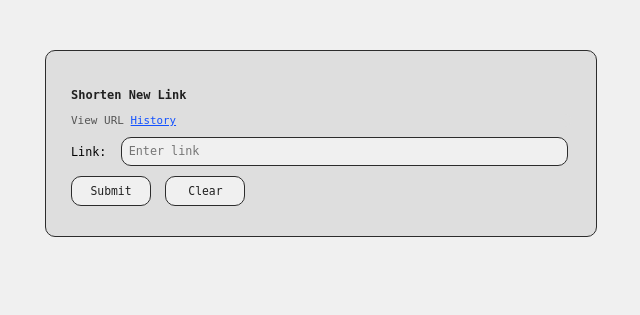
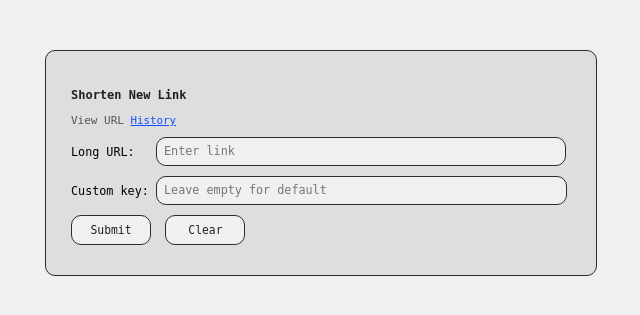
Before and after one commit to AvirukBasak/flask-url-shortner, a Flask app: template templates/home.html in a window 1280 px wide. Shown: the top 315 px of the page, without its empty margins (319-959 px from the left). Run offline with Flask 3, Linux system fonts and the light colour scheme; the template is opened without the code that fills it, so the values that code supplies are empty; parts of the project's set-up code (start-up, migrations or seed data) failed here and were passed over.

Commit message:
added support for custom keys

```diff
--- a/app.py
+++ b/app.py
@@ -40,7 +40,8 @@ def create_response(
     info_password = None,
     info_confpassword = None,
     info_link = None,
-    info_shortkey = None,
+    info_shorturl = None,
+    info_custom_key = None,
     info_title = None,
     info_msg = None,
     content = None,
@@ -53,9 +54,10 @@ def create_response(
     res['info']['password'] = info_password
     res['info']['confpassword'] = info_confpassword
     res['info']['link'] = info_link
-    res['info']['shortkey'] = info_shortkey
-    res['info']['title'] = info_title
-    res['info']['msg'] = info_msg
+    res['info']['shorturl'] = info_shorturl
+    res['info']['custom_key'] = info_custom_key
+    res['info']['title'] = info_title if info_title else info_msg
+    res['info']['msg'] = info_msg if info_msg else info_title
     res['content'] = content
     return res
 
@@ -191,22 +193,50 @@ def home():
     )
     link = request.form.get('link')
     link = link.strip()
+    custom_key = request.form.get('custom_key')
+    custom_key = custom_key.strip() if custom_key else ''
     if not link: return render_template('home.html',
-        form = { 'link': link },
+        form = { 'link': link, 'custom_key': custom_key },
         res = create_response(
             info_link = True,
             info_msg = 'invalid url'
         )
     ), 400
-    shortkey = shorten_url(link)
+    if custom_key and (len(custom_key) > 15 or len(custom_key)) < 3: return render_template('home.html',
+        form = { 'link': link, 'custom_key': custom_key },
+        res = create_response(
+            info_custom_key = True,
+            info_msg = 'custom key should be 3 to 15 characters'
+        )
+    ), 400
+    try:
+        if custom_key:
+            url = Urldb.query.filter_by(short_key=custom_key).first()
+            if url: return render_template('home.html',
+                form = { 'link': link, 'custom_key': custom_key },
+                res = create_response(
+                    info_custom_key = True,
+                    info_msg = 'this custom key is taken'
+                )
+            ), 400
+    except Exception as e: return render_template('error.html',
+        form = { 'link': link, 'custom_key': custom_key },
+        res = create_response(
+            info_error = True,
+            info_title = 'Server Error',
+            info_msg = str(e)
+        )
+    ), 500
+    shortkey = shorten_url(link) if not custom_key else custom_key
     username = current_user.username
     try:
         url = Urldb.query.filter_by(original_url=link).first()
-        if url: url = Urldb(username, link, url.short_key)
+        if url and not custom_key: url = Urldb(username, link, url.short_key)
+        else: url = None
         if url: return render_template('home.html',
-            form = { 'link': link },
+            form = { 'link': link, 'custom_key': custom_key },
             res = create_response(
-                info_shortkey = '<a href="/r/%s" target="_blank">https://%s/r/%s</a>' % (
+                info_shorturl = '<a href="/r/%s" target="_blank">https://%s/r/%s</a>' % (
                     url.short_key,
                     envars.APP_HOSTNAME,
                     url.short_key
@@ -216,7 +246,7 @@ def home():
         url = Urldb(username, link, shortkey)
         if not url.id: raise Exception('server error')
     except Exception as e: return render_template('error.html',
-            form = { 'link': link },
+            form = { 'link': link, 'custom_key': custom_key },
             res = create_response(
                 info_error = True,
                 info_title = 'Server Error',
@@ -224,9 +254,9 @@ def home():
             )
         ), 500
     return render_template('home.html',
-        form = { 'link': link },
+        form = { 'link': link, 'custom_key': custom_key },
         res = create_response(
-            info_shortkey = '<a href="/r/%s" target="_blank">https://%s/r/%s</a>' % (
+            info_shorturl = '<a href="/r/%s" target="_blank">https://%s/r/%s</a>' % (
                 shortkey,
                 envars.APP_HOSTNAME,
                 shortkey
--- a/templates/home.html
+++ b/templates/home.html
@@ -6,7 +6,7 @@
 
 <div class="subcontainer unimportant">View URL&nbsp;<a href="/history">History</a></div>
 <form method="POST">
-  <label for="link">Link:&nbsp;</label>
+  <label for="link">Long URL:&nbsp;&nbsp;</label>
   <input required
     class = "text"
     id = "link"
@@ -14,20 +14,32 @@
     type = "url"
     placeholder = "Enter link"
     value = "{{ form.link }}"
-    style = "width: calc(100% - 69px);"
+    style = "width: calc(100% - 69px - 37px);"
   /></br>
   {% if res.info.link %}<h4 style="color: tomato;">{{ res.info.msg }}</h4></br>{% endif %}
+
+  <label for="custom_key">Custom key:</label>
+  <input
+    class = "text"
+    id = "custom_key"
+    name = "custom_key"
+    type = "text"
+    placeholder = "Leave empty for default"
+    value = "{{ form.custom_key }}"
+    style = "width: calc(100% - 105px);"
+  /></br>
+  {% if res.info.custom_key %}<h4 style="color: tomato;">{{ res.info.msg }}</h4></br>{% endif %}
 
   <input class="button" id="submit" type="submit" value="Submit"/>&nbsp;
   <input class="button" id="reset" type="reset" value="Clear"/>
 </form>
-{% if res.info.shortkey %}
+{% if res.info.shorturl %}
 <hr>
 <h3 style="color: var(--accent-color);">
     Shortened link
 </h3>
 
-<div class="subcontainer">{{ res.info.shortkey | safe }}</div>
+<div class="subcontainer">{{ res.info.shorturl | safe }}</div>
 
 {% endif %}
 {% endblock %}
```
Also changed, not shown: docs/REPORT.md (+2 -0 lines).
